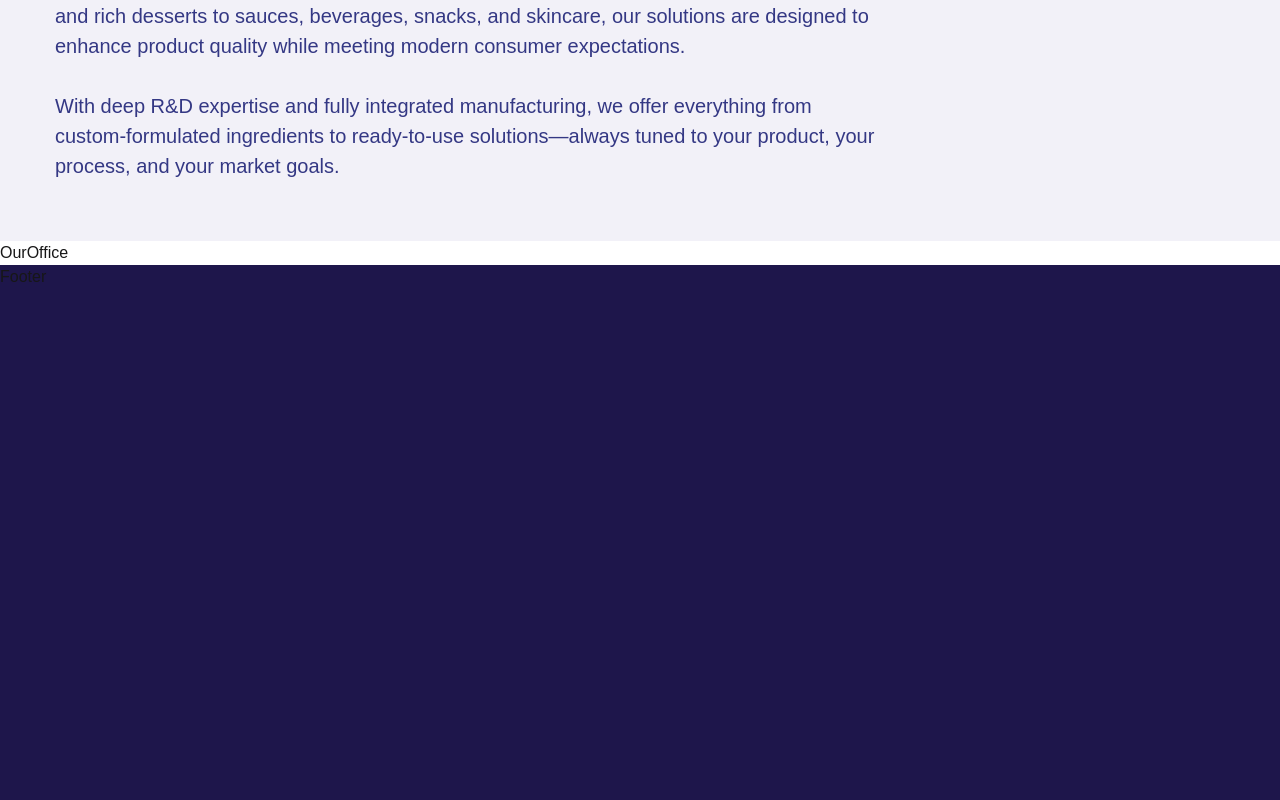
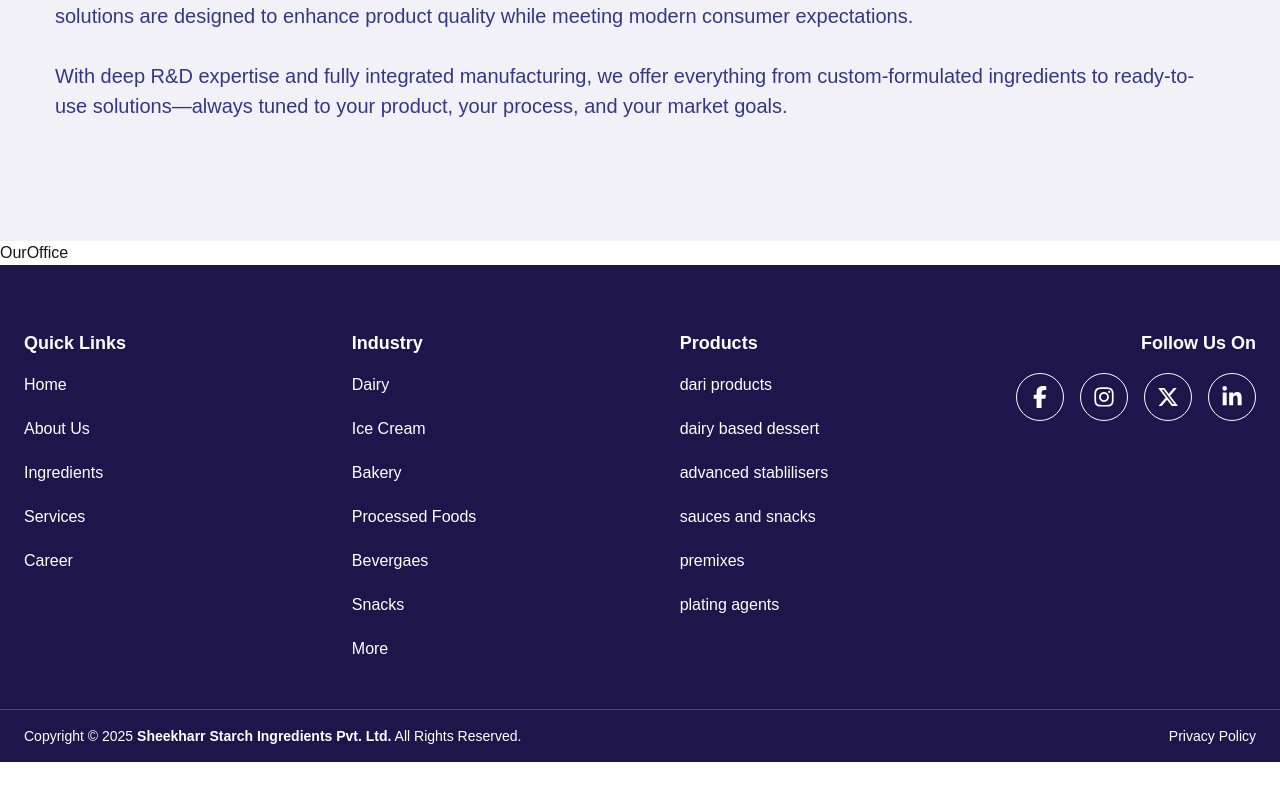
Before and after one commit to sanjaySSPL/SheekharWebsite, a Next.js app: page /aboutus in a window 1280 px wide. Shown: the part 1086-1886 px from the top of the page. After the commit the page ends 1848 px from the top, so only its background shows below. Built offline with nearby package versions, Linux system fonts and the light colour scheme.

Commit message:
feat: carousel animation for ingreds , navbar for product section modified, footer constructed

```diff
--- a/app/(components)/Navbar.jsx
+++ b/app/(components)/Navbar.jsx
@@ -3,24 +3,45 @@ import { useState } from 'react';
 import Link from 'next/link';
 import Button from './Button';
 import { RxHamburgerMenu } from "react-icons/rx";
+import Image from 'next/image';
 
 export default function Navbar() {
   const [isOpen, setIsOpen] = useState(false);
 
   return (
     //
-    <nav className="bg-red/50 shadow-lg h-[60px] px-4 py-4 w-full fixed top-0 z-50 backdrop-blur-sm">
+    <nav className="bg-black/50 shadow-lg h-[60px] px-4 py-4 w-full fixed top-0 z-50 backdrop-blur-sm">
       <div className=" mx-auto ">
 
         <div className="flex justify-between">
           {/* Logo can go here */}
-          <h1 className='my-auto '>Logo</h1>
+          {/* <h1 className='my-auto '>Logo</h1> */}
+          <Image src="/logo.png" alt="logo" width={50} height={50} />
 
           {/* Primary Navbar items */}
           <div className="hidden h-full md:flex items-center space-x-18 gap-[16px] -mt-2">
         <Link href="/"><span className="py-2 px-2 text-white text-[20px] tracking-wider  hover:text-medium_blue transition duration-300 cursor-pointer">Home</span></Link>
         <Link href="/aboutus"><span className="py-4 px-2 text-white text-[20px] tracking-wider font- hover:text-medium_blue transition duration-300 cursor-pointer">About Us</span></Link>
-        <Link href="/products"><span className="py-4 px-2 text-white text-[20px] tracking-wider font- hover:text-medium_blue transition duration-300 cursor-pointer">Products</span></Link>
+        {/* Products Dropdown */}
+        <div className="relative group">
+          <span className="py-4 px-2 text-white text-[20px] tracking-wider hover:font-semibold hover:italic transition duration-300 cursor-pointer group-hover:text-medium_blue group-hover:bg-white group-hover:font-semibold group-hover:italic group-focus:bg-white group-focus:font-semibold group-focus:italic rounded">
+            Products
+          </span>
+          {/* Dropdown menu */}
+          <div className="absolute left-1/2 -translate-x-1/2 mt-2 w-[500px] bg-white rounded-lg shadow-lg opacity-0 group-hover:opacity-100 group-hover:visible invisible transition-opacity duration-200 z-50 p-6 flex flex-col">
+            <div className="grid grid-cols-2 gap-x-8 gap-y-3">
+              <Link href="/products/dairy-ingredients"><span className="block px-2 py-2 rounded hover:bg-gray-100 cursor-pointer text-gray-800">Dairy Ingredients</span></Link>
+              <Link href="/products/premixes"><span className="block px-2 py-2 rounded hover:bg-gray-100 cursor-pointer text-gray-800">Premixes</span></Link>
+              <Link href="/products/dessert-ingredients"><span className="block px-2 py-2 rounded hover:bg-purple-100 cursor-pointer text-gray-800">Dessert Ingredients</span></Link>
+              <Link href="/products/plating-agents"><span className="block px-2 py-2 rounded hover:bg-gray-100 cursor-pointer text-gray-800">Plating Agents</span></Link>
+              <Link href="/products/stabilizers"><span className="block px-2 py-2 rounded hover:bg-gray-100 cursor-pointer text-gray-800">Stabilizers</span></Link>
+              <span className="block px-2 py-2 rounded text-gray-400 cursor-not-allowed">Menu item</span>
+              <Link href="/products/sauces-and-snacks"><span className="block px-2 py-2 rounded hover:bg-gray-100 cursor-pointer text-gray-800">sauces and snacks</span></Link>
+              <span className="block px-2 py-2 rounded text-gray-400 cursor-not-allowed">Menu item</span>
+            </div>
+          </div>
+        </div>
+        {/* End Products Dropdown */}
         <Link href="/our-service"><span className="py-4 px-2 text-white text-[20px] tracking-wider font- hover:text-medium_blue transition duration-300 cursor-pointer">Services</span></Link>
         <Link href="/career"><span className="py-4 px-2 text-white text-[20px] tracking-wider font- hover:text-medium_blue transition duration-300 cursor-pointer">Career</span></Link>
         <Link href="/contact"><span className="py-4 px-2 text-white text-[20px] tracking-wider font- hover:text-medium_blue transition duration-300 cursor-pointer">Contact</span></Link>
@@ -35,6 +56,7 @@ export default function Navbar() {
           </div>
         </div>
       </div>
+
       {/* Mobile Menu */}
       <div className={`md:hidden ${isOpen ? 'block' : 'hidden'} w-[100dvw] absolute bg-white z-50`}>
       <Link href="/"><div className="block text-sm px-2 py-4 hover:text-medium_blue transition duration-300 cursor-pointer">Home</div></Link>
--- a/app/(pages)/AboutUs/WhatWeDo.jsx
+++ b/app/(pages)/AboutUs/WhatWeDo.jsx
@@ -5,7 +5,7 @@ function WhatWeDo() {
     <div className='h-[750px] md:h-[440px] w-full relative pt-1 mt-[1px] md:mt-[50px]  bg-bg_light_blue'>
         <div className='h-[284px] w-[100dvw] pt-[20px] md:pt-0 mt-[20px] md:mt-[56px]  md:ml-[55px]'>
             <h2 className='text-[40px] italic font-bold font-inter text-text_blue md:text-start text-center mb-[30px] md:mb-[20px]'>What We Do</h2>
-            <div className="md:w-[821px] md:p-0 p-4 text-[20px] text-text_blue">
+            <div className="md:w-[91%]  md:p-0 p-4 text-[20px]  text-text_blue">
                 <p className=''>We help brands fix their toughest formulation challenges—whether it’s improving texture, boosting shelf life, replacing fats or sugars, or scaling up production. From creamy yoghurts and rich desserts to sauces, beverages, snacks, and skincare, our solutions are designed to enhance product quality while meeting modern consumer expectations.</p>
                     <br/>
                 <p classname='mb-10 '>With deep R&D expertise and fully integrated manufacturing, we offer everything from custom-formulated ingredients to ready-to-use solutions—always tuned to your product, your process, and your market goals.</p>
--- a/app/(pages)/Footer.jsx
+++ b/app/(pages)/Footer.jsx
@@ -1,9 +1,97 @@
-import React from 'react'
+import React from 'react';
+import { FaFacebookF, FaInstagram, FaXTwitter, FaLinkedinIn } from 'react-icons/fa6';
+
+const quickLinks = [
+  { label: 'Home', href: '/' },
+  { label: 'About Us', href: '/aboutus ' },
+  { label: 'Ingredients', href: '/ingredients' },
+  { label: 'Services', href: '/services' },
+  { label: 'Career', href: '/career' },
+];
+
+const products = [
+  { label: 'dari products', href: '/products/dairy-ingredients' },
+  { label: 'dairy based dessert', href: '/products/dessert-ingredients' },
+  { label: 'advanced stablilisers', href: '/products/stabilizers' },
+  { label: 'sauces and snacks', href: '/products/sauces-and-snacks' },
+  { label: 'premixes', href: '/products/premixes' },
+  { label: 'plating agents', href: '/products/plating-agents' },
+];
+
+const industry = [
+  { label: 'Dairy', href: '#' },
+  { label: 'Ice Cream', href: '#' },
+  { label: 'Bakery', href: '#' },
+  { label: 'Processed Foods', href: '#' },
+  { label: 'Bevergaes', href: '#' },
+  { label: 'Snacks', href: '#' },
+  { label: 'More', href: '#' },
+];
 
 function Footer() {
   return (
-    <div className='w-full h-[700px] bg-[#1E164B] md:h-[597px] md:w-full'>Footer</div>
-  )
+    <footer className="w-full h-fit md:h-[497px] bg-[#1E164B] flex flex-col justify-between">
+      <div className="grid grid-cols-2 gap-x-6 gap-y-10 md:flex md:flex-row md:justify-between w-full max-w-7xl mx-auto px-6 pt-16 pb-8 md:gap-0">
+        {/* Quick Links */}
+        <div className="min-w-[140px]">
+          <h3 className="text-white text-lg font-bold mb-4">Quick Links</h3>
+          <ul className="space-y-[20px]">
+            {quickLinks.map((item) => (
+              <li key={item.label}>
+                <a
+                  href={item.href}
+                  className={`text-white text-base hover:text-orange-400 transition-colors hover:underline`}
+                >
+                  {item.label}
+                </a>
+              </li>
+            ))}
+          </ul>
+        </div>
+        {/* Industry */}
+        <div className="min-w-[140px]">
+          <h3 className="text-white text-lg font-bold mb-4">Industry</h3>
+          <ul className="space-y-[20px]">
+            {industry.map((item) => (
+              <li key={item.label}>
+                <a href={item.href} className="text-white text-base hover:text-orange-400 transition-colors hover:underline">
+                  {item.label}
+                </a>
+              </li>
+            ))}
+          </ul>
+        </div>
+        {/* Products */}
+        <div className="min-w-[140px] col-span-1 md:col-auto">
+          <h3 className="text-white text-lg font-bold mb-4">Products</h3>
+          <ul className="space-y-[20px]">
+            {products.map((item) => (
+              <li key={item.label}>
+                <a href={item.href} className="text-white text-base hover:text-orange-400 transition-colors hover:underline hover:underline-offset-4">
+                  {item.label}
+                </a>
+              </li>
+            ))}
+          </ul>
+        </div>
+        {/* Social (on mobile, span both columns at the bottom) */}
+        <div className="col-span-2 flex flex-col items-start md:items-end mt-2 md:mt-0">
+          <h3 className="text-white text-lg font-bold mb-4">Follow Us On</h3>
+          <div className="flex gap-4 mb-2 md:mb-0">
+            <a href="#" className="rounded-full border border-white p-3 text-white hover:bg-white hover:text-[#1E164B] transition-colors"><FaFacebookF size={22} /></a>
+            <a href="#" className="rounded-full border border-white p-3 text-white hover:bg-white hover:text-[#1E164B] transition-colors"><FaInstagram size={22} /></a>
+            <a href="#" className="rounded-full border border-white p-3 text-white hover:bg-white hover:text-[#1E164B] transition-colors"><FaXTwitter size={22} /></a>
+            <a href="#" className="rounded-full border border-white p-3 text-white hover:bg-white hover:text-[#1E164B] transition-colors"><FaLinkedinIn size={22} /></a>
+          </div>
+        </div>
+      </div>
+      {/* Bottom bar */}
+      <div className="border-t border-white/20 w-full px-6 py-4 flex flex-col md:flex-row items-center justify-between max-w-7xl mx-auto">
+        <span className="text-white text-sm text-center md:text-left">Copyright © {new Date().getFullYear()} <span className="font-bold">Sheekharr Starch Ingredients Pvt. Ltd.</span> All Rights Reserved.</span>
+        <a href="#" className="text-white text-sm mt-2 md:mt-0 hover:underline">Privacy Policy</a>
+      </div>
+    </footer>
+  );
 }
 
-export default Footer
+export default Footer;
--- /dev/null
+++ b/app/products/dairy-ingredients/page.js
@@ -0,0 +1,9 @@
+import React from 'react'
+
+function index() {
+  return (
+    <div>dairy ingredients</div>
+  )
+}
+
+export default index
--- /dev/null
+++ b/app/products/dessert-ingredients/page.js
@@ -0,0 +1,9 @@
+import React from 'react'
+
+function dessert() {
+  return (
+    <div>dessert</div>
+  )
+}
+
+export default dessert
--- /dev/null
+++ b/app/products/plating-agents/page.js
@@ -0,0 +1,9 @@
+import React from 'react'
+
+function index() {
+  return (
+    <div>plating agents</div>
+  )
+}
+
+export default index
--- /dev/null
+++ b/app/products/premixes/page.js
@@ -0,0 +1,9 @@
+import React from 'react'
+
+function index() {
+  return (
+    <div>premixes</div>
+  )
+}
+
+export default index
--- /dev/null
+++ b/app/products/sauces-and-snacks/page.js
@@ -0,0 +1,9 @@
+import React from 'react'
+
+function index() {
+  return (
+    <div>Sauces and Snacks</div>
+  )
+}
+
+export default index
--- /dev/null
+++ b/app/products/stabilizers/page.js
@@ -0,0 +1,9 @@
+import React from 'react'
+
+function index() {
+  return (
+    <div>Stabilizers</div>
+  )
+}
+
+export default index
```
Also changed, not shown: app/(pages)/HomePages/ChooseSheekharIngredient.jsx (+38 -15 lines), public/logo.png (added).
